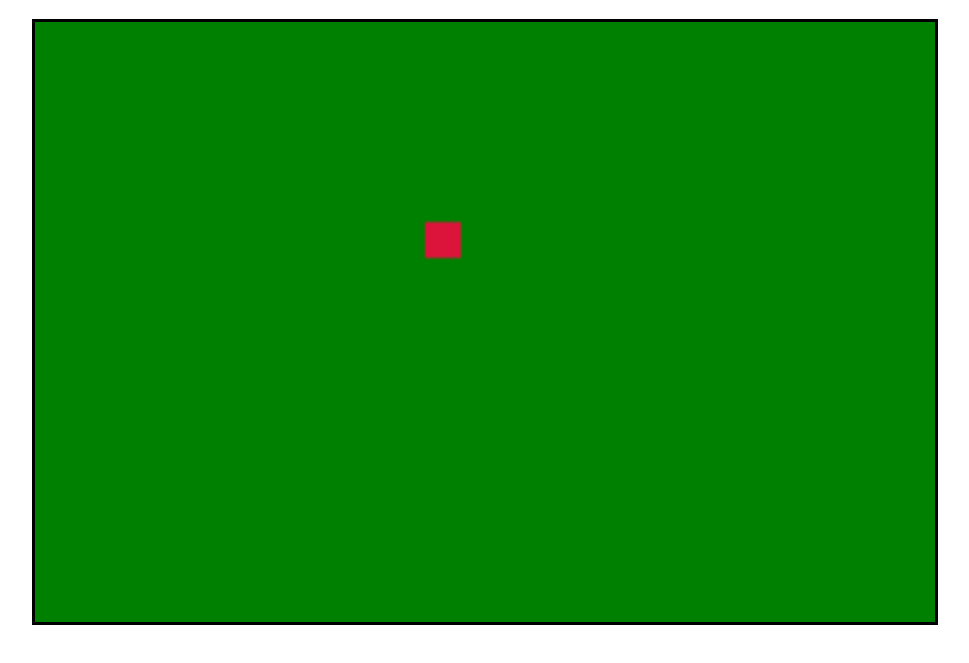
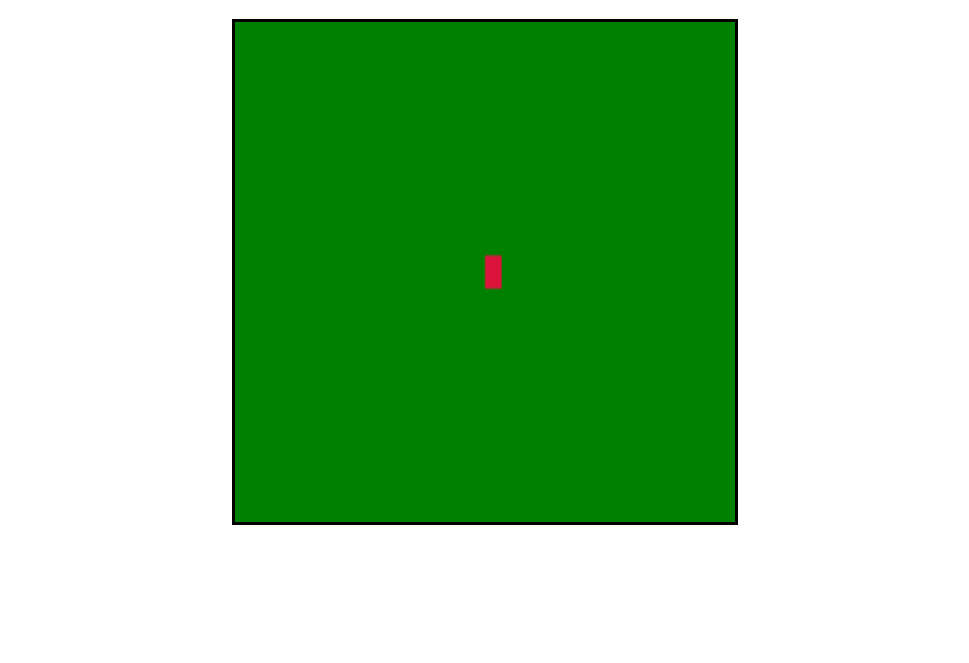
Before and after one commit to 815910/Snake-Website, a plain HTML site: page index.html in a window 1280 px wide. Shown: the part 61-724 px from the top of the page, without its empty margins (155-1124 px from the left). Drawn offline with Linux system fonts and the light colour scheme.

Commit message:
Canvas with red box
Files are organized successfully

```diff
--- /dev/null
+++ b/draw.js
@@ -0,0 +1,47 @@
+//Instaniate all variables
+const canvas = document.querySelector("canvas");
+const ctx = canvas.getContext("2d");
+//Width and height of canvas
+const width = 500;
+const height = 500;
+//Sets width and height of canvas to width and height variables
+canvas.style.setProperty('--canvas-width', width + 'px');
+canvas.style.setProperty('--canvas-height', height + 'px');
+//Sets the scale and number of rows and columns
+const scale = 10;
+const rows = width/scale;
+const columns = height/scale;
+//Instaniate all objects
+var snake = new Snake();
+
+
+function drawGrid() {
+  var i;
+  // for(i = 0; i < (rows/scale); i++){
+  //   ctx.beginPath();
+  //   ctx.lineWidth = "3";
+  //   ctx.moveTo(scale*(i+1), 0);
+  //   ctx.lineTo(height, scale*(i+1));
+  //   ctx.stroke();
+  // }
+
+  // ctx.beginPath();
+  //  ctx.lineWidth = ".5";
+  //  ctx.moveTo(50, 0);
+  //  ctx.lineTo(height, 50);
+  //  ctx.stroke();
+
+}
+
+function draw() {
+  snake.drawSnake();
+  drawGrid();
+  console.log(rows);
+}
+
+draw();
+
+
+// function move() {
+//
+// }
--- a/index.html
+++ b/index.html
@@ -8,8 +8,10 @@
   <div id = "header">
     <h1>Play Snake</h1>
   </div>
-  <canvas id="canvas"></canvas>
+  <canvas class = "canvas" id="canvas"></canvas>
 
-  <script src="main.js"></script>
-  <script>draw();</script>
+  <script type="text/javascript" src="snake.js"></script>
+  <script type="text/javascript" src="draw.js"></script>
+
+
 </html>
--- a/main.js
+++ /dev/null
@@ -1,7 +0,0 @@
-var canvas = document.getElementById("canvas");
-var ctx = canvas.getContext("2d");
-
-function draw() {
-  ctx.fillStyle = '#DC143C'
-  ctx.fillRect(130, 50, 12, 9);
-}
--- /dev/null
+++ b/snake.js
@@ -0,0 +1,18 @@
+function Snake() {
+  this.x = 150;
+  this.y = 70;
+
+  //Draws a red colored snake at x, y, to the scale
+  this.drawSnake = function() {
+    ctx.fillStyle = '#DC143C';
+    ctx.fillRect(this.x, this.y, scale, scale);
+  }
+
+  this.getX = function(){
+    return this.x;
+  }
+
+  this.getY = function(){
+    return this.y;
+  }
+}
--- a/style.css
+++ b/style.css
@@ -1,6 +1,11 @@
 #header {
   color: red;
   text-align: center;
+}
+
+:root{
+  --canvas-width: 900px;
+  --canvas-height: 900px;
 }
 
 #canvas {
@@ -8,8 +13,8 @@
   margin-left: auto;
   margin-right: auto;
   display: block;
-  width: 900px;
-  height: 600px;
+  width: var(--canvas-width);
+  height: var(--canvas-height);
   border: 3px solid #000;
   background: #008000;
 
```
